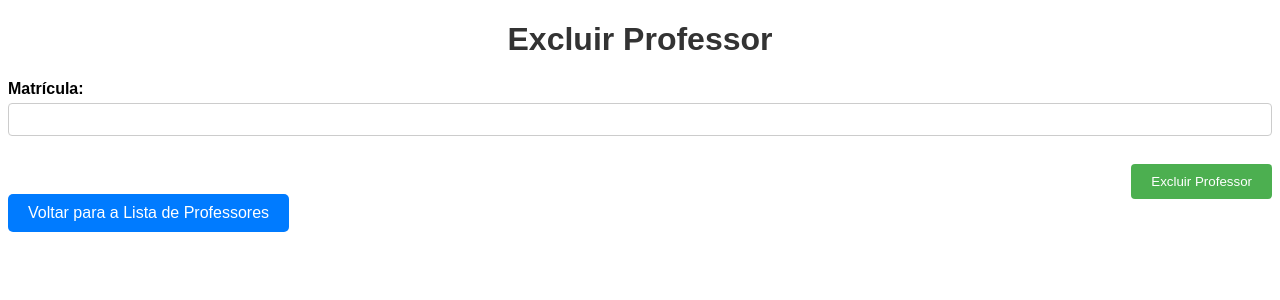
After one commit to ProgMod-2024-1/Projeto-Modular-24.1, a Flask app: page /professor/excluir in a window 1280 px wide. The commit adds this page. Shown: the top 300 px of the page. Run offline with Flask 3, Linux system fonts and the light colour scheme.

Commit message:
implementando html

```diff
--- a/project/blueprints/professor/professor.py
+++ b/project/blueprints/professor/professor.py
@@ -14,7 +14,7 @@ def pagina_atualizar_professor():
     return render_template('professor/atualizar_professor.html')
 
 
-@professor.route('/busca', methods=['GET'])
+@professor.route('/consultar', methods=['GET'])
 def pagina_buscar_professor():
     return render_template('professor/consultar_professor.html')
 
@@ -88,7 +88,7 @@ def excluir_professor_route():
         flash("Falha ao excluir o professor: dados inválidos!", "danger")
     return redirect(url_for('professor.listar_professores'))
 
-@professor.route('/buscar_por_curso', methods=['POST'])
+@professor.route('/consultar', methods=['POST'])
 def buscar_professores_por_curso_route():
     codigo_curso = request.form['codigo_curso']
     status, resultado = buscar_professores_por_curso(codigo_curso)
--- /dev/null
+++ b/project/templates/professor/excluir_professor.html
@@ -0,0 +1,30 @@
+<!-- templates/professores/atualizar_professor.html -->
+
+<!DOCTYPE html>
+<html lang="en">
+
+<head>
+    <meta charset="UTF-8">
+    <meta name="viewport" content="width=device-width, initial-scale=1.0">
+    <title>Excluir Professor</title>
+    <link rel="stylesheet" type="text/css" href="{{ url_for('static', filename='professor/criar_professor.css') }}">
+
+</head>
+
+<body>
+
+
+        <form method="POST" action="{{ url_for('professor.criar_professor') }}">
+            <h1>Excluir Professor</h1>
+
+            <label for="matricula">Matrícula:</label>
+            <input type="text" id="matricula" name="matricula" required><br><br>
+
+            <button type="submit">Excluir Professor</button>
+        </form>
+         <!-- Botão "Voltar para a Lista de Professores" -->
+         <a href="{{ url_for('professor.listar_professores') }}" class="btn-voltar-professor">Voltar para a Lista de Professores</a>
+
+</body>
+
+</html>
--- a/project/templates/professor/professor.html
+++ b/project/templates/professor/professor.html
@@ -36,5 +36,6 @@
     <br>
     <a href="{{ url_for('professor.pagina_criar_professor') }}">Criar Novo Professor</a>
     <a href="{{ url_for('professor.pagina_atualizar_professor') }}">Atualizar Professor</a>
+    <a href="{{ url_for('professor.pagina_excluir_professor') }}">Excluir Professor</a>
 </body>
 </html>
```
